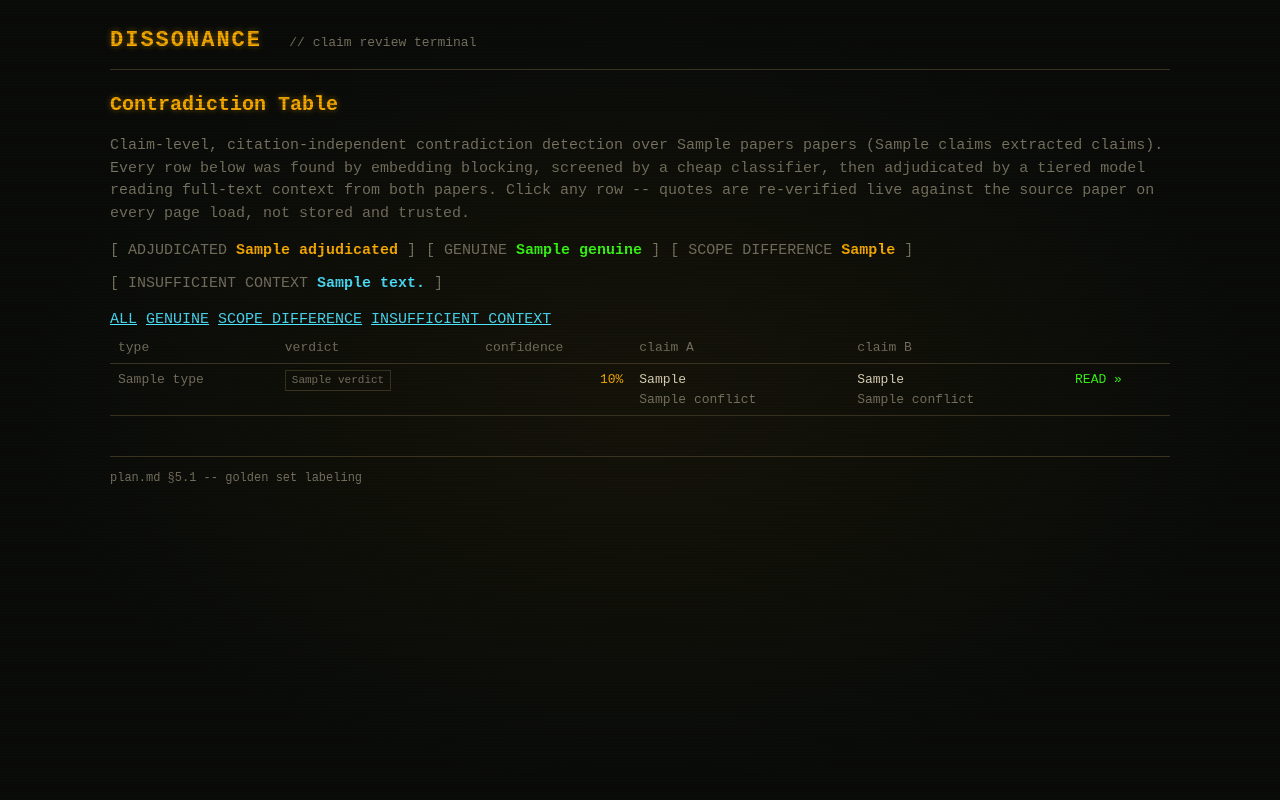
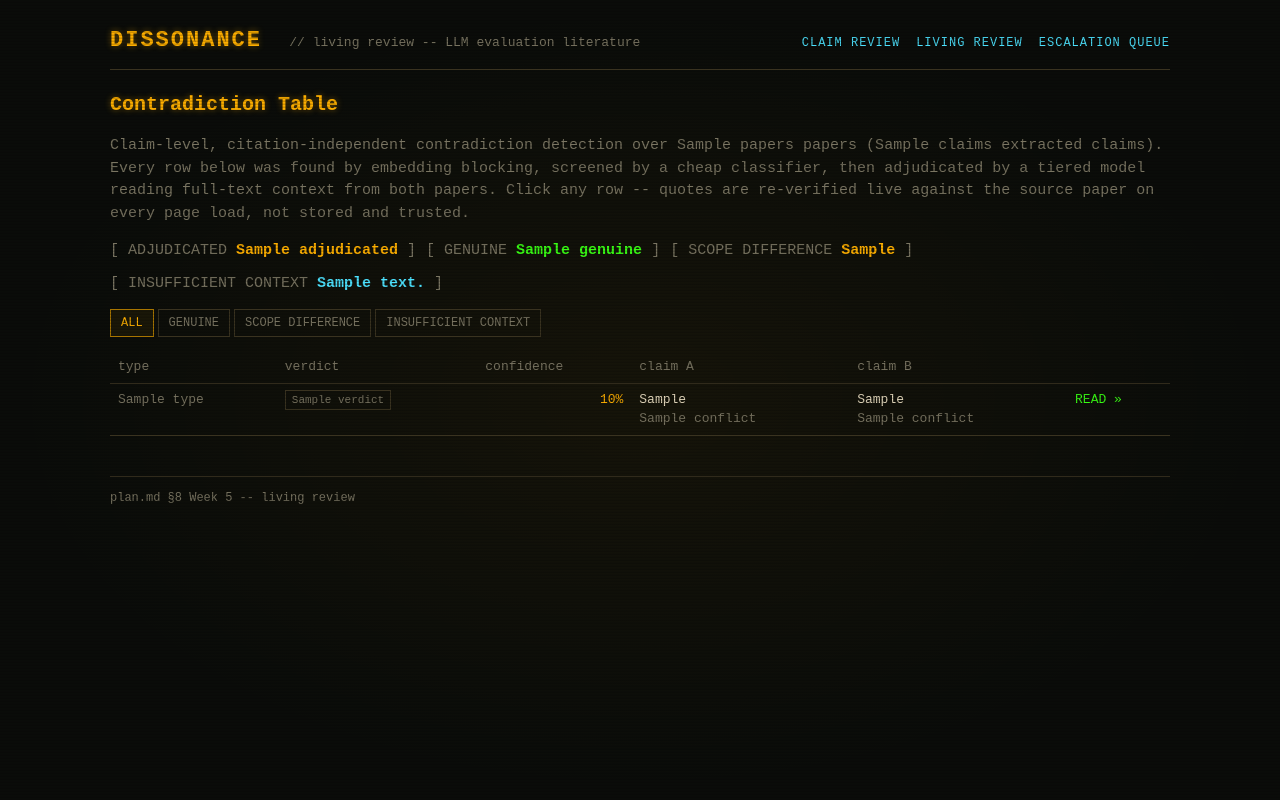
Before and after one commit to ashutosh-rath02/dissonance, a FastAPI app: template web/templates/living_review.html in a window 1280 px wide. Run offline with FastAPI, Linux system fonts and the light colour scheme; the template is opened without the code that fills it: most values are stand-ins (such as "Sample title", 1, 10 or a date in 2020).

Commit message:
feat: add nav bar and verdict/filter styling for living review

```diff
--- a/web/static/style.css
+++ b/web/static/style.css
@@ -77,6 +77,14 @@ body {
   text-shadow: var(--glow);
 }
 .tagline { color: var(--text-dim); font-size: 13px; }
+
+.site-nav { margin-left: auto; display: flex; gap: 16px; font-size: 12px; }
+.site-nav a {
+  color: var(--cyan);
+  text-decoration: none;
+  letter-spacing: 1px;
+}
+.site-nav a:hover { text-shadow: 0 0 6px rgba(77,227,255,0.6); }
 
 .site-footer {
   margin-top: 40px;
@@ -182,6 +190,22 @@ h1 {
 .badge-verdict-correct { color: var(--green); border-color: var(--green-dim); }
 .badge-verdict-incorrect { color: var(--red); border-color: var(--red-dim); }
 .badge-verdict-uncertain { color: var(--cyan); border-color: var(--cyan); }
+.badge-verdict-genuine { color: var(--red); border-color: var(--red-dim); }
+.badge-verdict-scope_difference { color: var(--text-dim); }
+.badge-verdict-insufficient_context { color: var(--cyan); border-color: var(--cyan); }
+.badge-verdict-extraction_error { color: var(--amber); border-color: var(--amber-dim); }
+
+/* ---- living review filter bar ---- */
+.filter-bar { margin-bottom: 14px; display: flex; gap: 4px; }
+.filter-bar a {
+  text-decoration: none;
+  color: var(--text-dim);
+  border: 1px solid var(--border);
+  padding: 4px 10px;
+  font-size: 12px;
+}
+.filter-bar a:hover { color: var(--amber); }
+.filter-bar a.filter-active { color: var(--amber); border-color: var(--amber-dim); background: rgba(255,176,0,0.06); }
 
 /* ---- paper detail ---- */
 
--- a/web/templates/base.html
+++ b/web/templates/base.html
@@ -11,13 +11,18 @@
   <div class="crt-wrap">
     <header class="site-header">
       <a href="/" class="logo">DISSONANCE<span class="cursor">_</span></a>
-      <span class="tagline">// claim review terminal</span>
+      <span class="tagline">{% block tagline %}// claim review terminal{% endblock %}</span>
+      <nav class="site-nav">
+        <a href="/">CLAIM REVIEW</a>
+        <a href="/review">LIVING REVIEW</a>
+        <a href="/review/escalated">ESCALATION QUEUE</a>
+      </nav>
     </header>
     <main>
       {% block content %}{% endblock %}
     </main>
     <footer class="site-footer">
-      <span>plan.md §5.1 -- golden set labeling</span>
+      <span>{% block footer %}plan.md §5.1 -- golden set labeling{% endblock %}</span>
     </footer>
   </div>
 </body>
```
